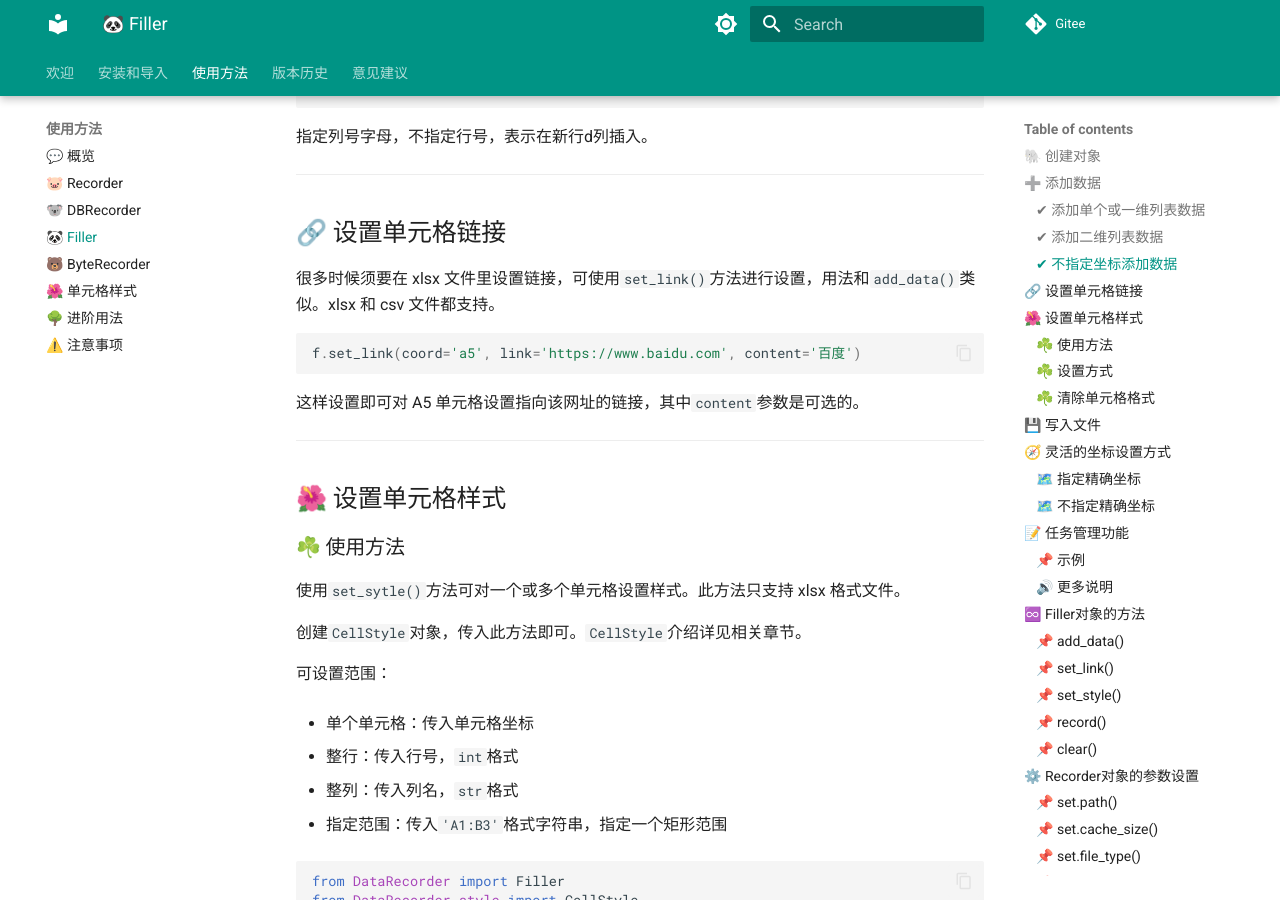
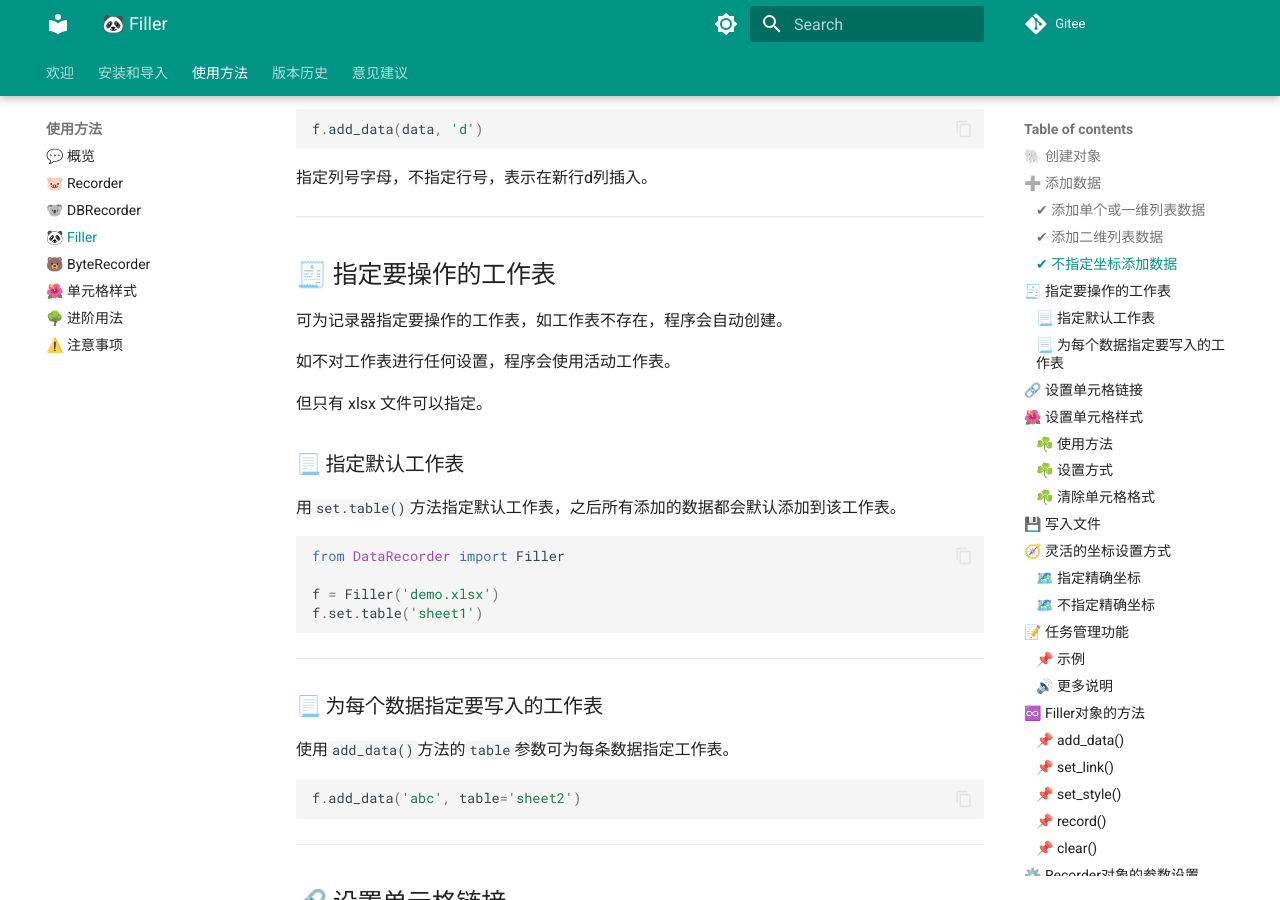
Before and after one commit to g1879/DataRecorder, an MkDocs documentation site: the page built from docs/usage/Filler.md, in a window 1280 px wide and 900 px high, scrolled down 2946 px. Built offline with MkDocs 1.6.1 and Material for MkDocs 9.7.7, drawn with Linux system fonts in a browser that asks for light colours; some of the changed text lies outside the part shown.

Commit message:
完成add_data()增加table参数；坐标增加支持'3A'类型

````diff
--- a/docs/usage/Filler.md
+++ b/docs/usage/Filler.md
@@ -33,7 +33,9 @@
 
 ## ➕ 添加数据
 
-`Filler`每个数据可指定坐标。如不指定，默认在文件末尾添加。
+使用`add_data()`方法添加数据。
+
+每个数据可指定坐标。如不指定，默认在文件末尾添加。
 
 数据可以是单个数据、一维列表、二维列表。会覆盖到以坐标为左上角的区域。
 
@@ -107,6 +109,37 @@
 ```
 
 指定列号字母，不指定行号，表示在新行d列插入。
+
+---
+
+## 🧾 指定要操作的工作表
+
+可为记录器指定要操作的工作表，如工作表不存在，程序会自动创建。
+
+如不对工作表进行任何设置，程序会使用活动工作表。
+
+但只有 xlsx 文件可以指定。
+
+### 📃 指定默认工作表
+
+用`set.table()`方法指定默认工作表，之后所有添加的数据都会默认添加到该工作表。
+
+```python
+from DataRecorder import Filler
+
+f = Filler('demo.xlsx')
+f.set.table('sheet1')
+```
+
+---
+
+### 📃 为每个数据指定要写入的工作表
+
+使用`add_data()`方法的`table`参数可为每条数据指定工作表。
+
+```python
+f.add_data('abc', table='sheet2')
+```
 
 ---
 
@@ -206,6 +239,8 @@
 `Filler`支持极其灵活的坐标设置方式，包括以下这些都是可以的：
 
 - excel 坐标方式。如 `'A3'`。
+
+- 与上一条相反的行列顺序。如`'3A'`。
 
 - 行列数字组成的元组或列表。如`[2, 3]`或`(2, 3)`表示第二行第三列。
 
@@ -328,10 +363,11 @@
 
 此方法用于添加数据到缓存，可接收一个、一维或二维数据。当接收的是二维数据时，会填充到以指定坐标为左上角的区域中。
 
-| 参数名称    | 类型                                            | 默认值 | 说明                                                                                       |
+| 参数名称    |                      类型                       | 默认值 | 说明                                                                                       |
 |:-------:|:---------------------------------------------:|:---:| ---------------------------------------------------------------------------------------- |
-| `data`  | `Any`                                         | 必填  | 可接收任意格式，接收一维`list`、`tuple`和`dict`时记录为一行，接收二维数据时记录为多行                                     |
+| `data`  |                     `Any`                     | 必填  | 可接收任意格式，接收一维`list`、`tuple`和`dict`时记录为一行，接收二维数据时记录为多行                                     |
 | `coord` | `list`<br>`int`<br>`str`<br>`tuple`<br>`None` | 必填  | 要添加数据的坐标，可输入行号、列号或行列坐标，如'a3'、7、(3, 1)、\[3, 1]、'c'。也可以是负数，代表从下往上数，-1 是倒数第一行；为`None`时表示新增行 |
+| `table` |                `str`<br>`bool`                 | `None` | 当前数据要插入的表格名称，仅支持 xlsx 格式。为`None`表示用`set.table()`方法设置的值，为`bool`表示活动的表格 |
 
 **返回：**`None`
 
@@ -655,9 +691,12 @@
 
 ### 📌 `data`
 
-此属性以`list`方式返回当前保存在缓存里的数据。
+此属性返回当前保存在缓存里的数据。
 
-**类型：**`list`
+|  返回类型  | 说明                       |
+|:------:|--------------------------|
+| `list` | 非 xlsx 格式文件以`list`格式返回结果 |
+| `dict` | xlsx 格式文件时以`dict`格式返回结果  |
 
 ---
 
--- a/setup.py
+++ b/setup.py
@@ -6,7 +6,7 @@
 
 setup(
     name="DataRecorder",
-    version="3.4.2",
+    version="3.4.3",
     author="g1879",
     author_email="g1879@qq.com",
     description="用于记录数据的模块。",
````
Also changed, not shown: docs/usage/ByteRecorder.md (+1 -1 lines), docs/usage/DBRecorder.md (+2 -2 lines), docs/usage/Recorder.md (+40 -5 lines), 8 other files.
